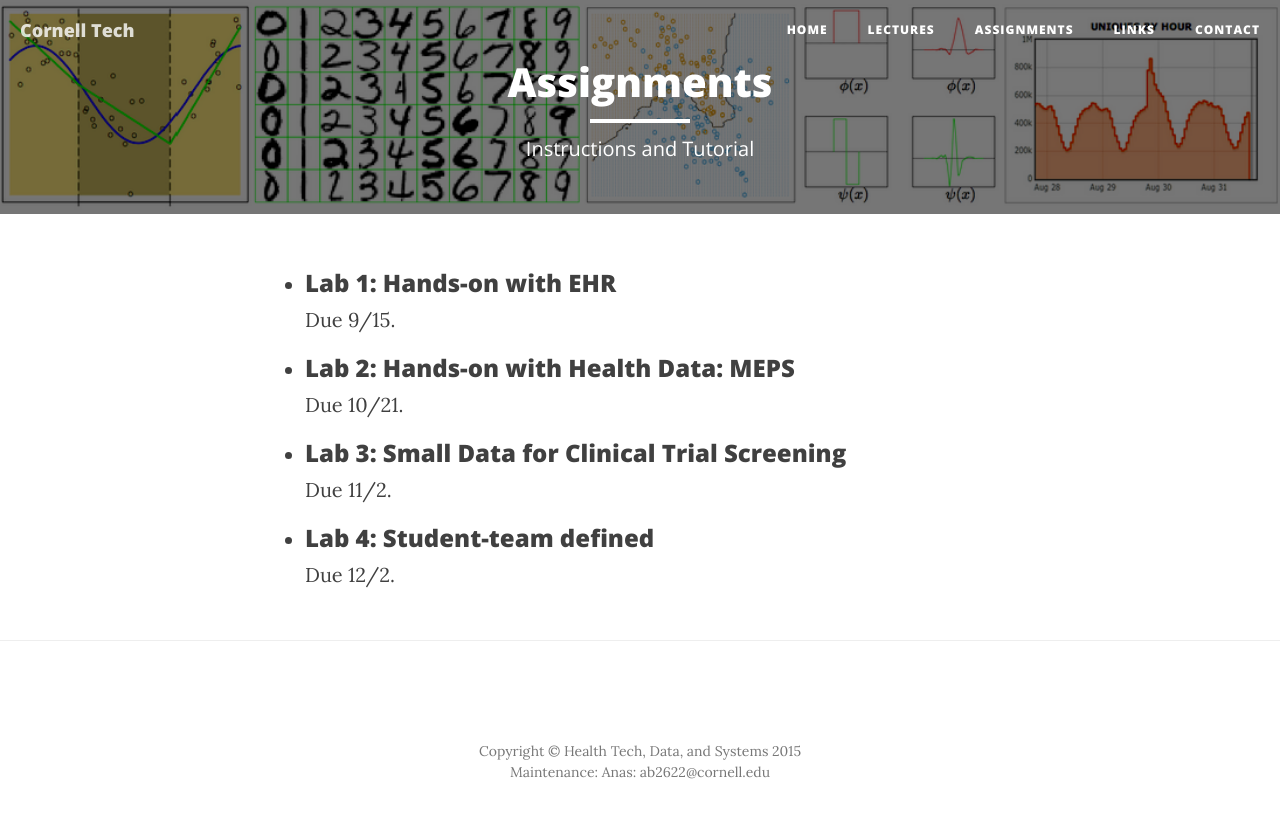
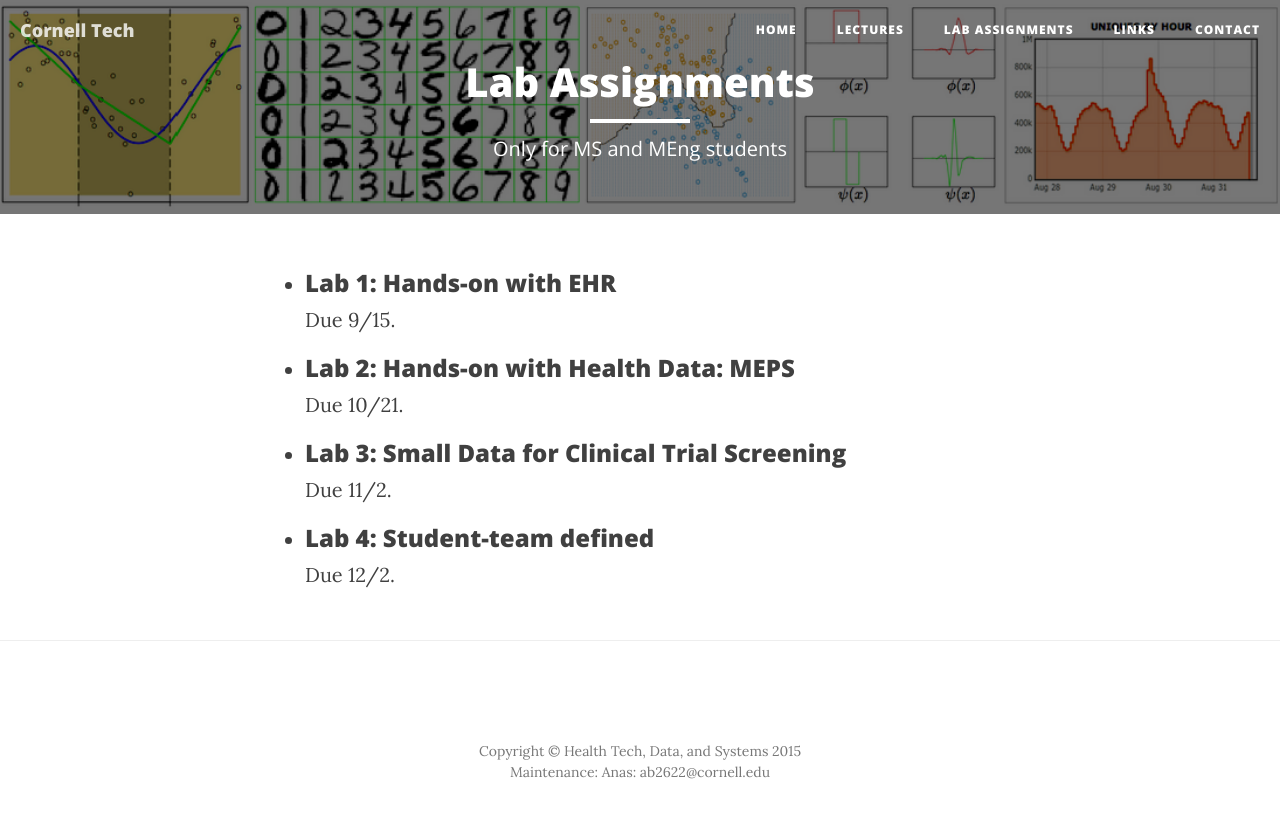
Before and after one commit to cs5555-cornell-tech/cs5555-cornell-tech.github.io, a plain HTML site: page assignments.html in a window 1280 px wide. Drawn offline with nearby package versions, Linux system fonts and the light colour scheme.

Commit message:
Minor tweaks in wording

```diff
--- a/assignments.html
+++ b/assignments.html
@@ -9,7 +9,7 @@
     <meta name="description" content="">
     <meta name="author" content="">
 
-    <title>CS5555 Assignments</title>
+    <title>CS5555 Lab Assignments</title>
 
     <!-- Bootstrap Core CSS -->
     <link href="css/bootstrap.min.css" rel="stylesheet">
@@ -57,7 +57,7 @@
                         <a href="lectures.html">Lectures</a>
                     </li>
                     <li>
-                        <a href="assignments.html">Assignments</a>
+                        <a href="assignments.html">Lab Assignments</a>
                     </li>
                     <li>
                         <a href="links.html">Links</a>
@@ -79,9 +79,9 @@
             <div class="row">
                 <div class="col-lg-8 col-lg-offset-2 col-md-10 col-md-offset-1">
                     <div class="page-heading">
-                        <h1>Assignments</h1>
+                        <h1>Lab Assignments</h1>
                         <hr class="small">
-                        <span class="subheading">Instructions and Tutorial</span>
+                        <span class="subheading">Only for MS and MEng students</span>
                     </div>
                 </div>
             </div>
```
Also changed, not shown: contact.html (+2 -1 lines), index.html (+1 -1 lines), lectures.html (+1 -1 lines), links.html (+1 -1 lines).
